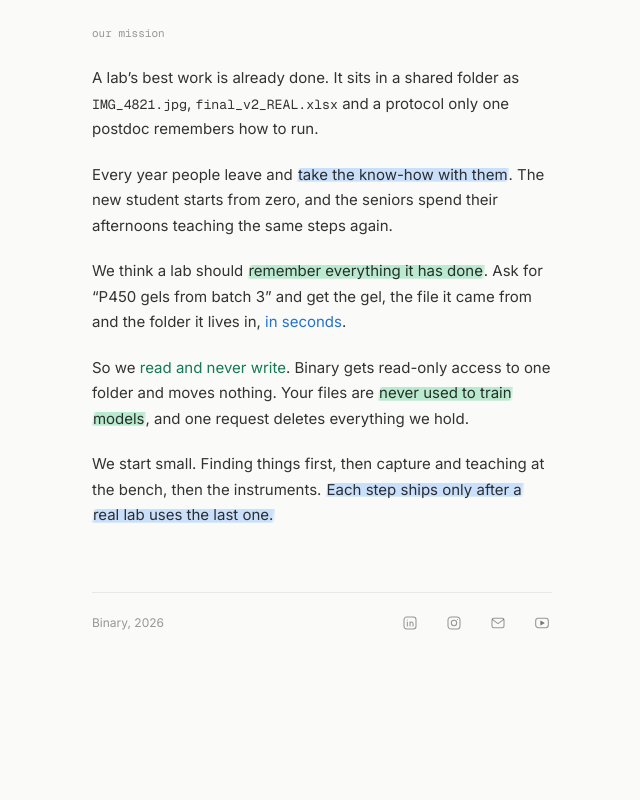
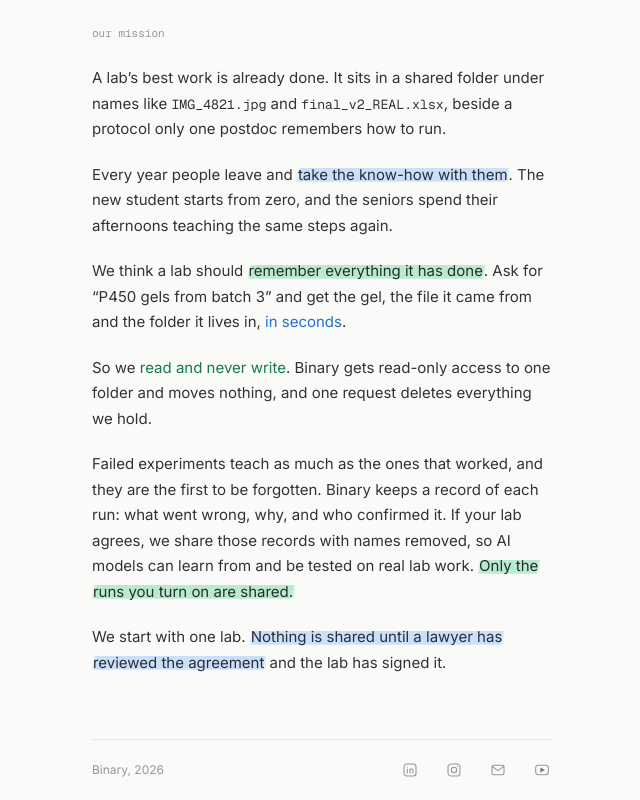
Before and after one commit to amanibobo/binary-labs, a Next.js app in the folder apps/landing/: page / in a window 1280 px wide. Shown: the part 351-1151 px from the top of the page, without its empty margins (318-958 px from the left). Before the commit the page ends 1004 px from the top, so only its background shows below. Built offline with nearby package versions, Linux system fonts and the light colour scheme; no server answers.

Commit message:
landing says when run records are shared, not that nothing trains models; fresh screenshots

```diff
--- a/apps/landing/app/page.tsx
+++ b/apps/landing/app/page.tsx
@@ -73,8 +73,8 @@ export default function Home() {
           </h2>
           <Highlights className="mt-6 space-y-5 text-[15px] leading-[1.7] text-black/80">
             <p>
-              A lab&rsquo;s best work is already done. It sits in a shared folder as <Mono>IMG_4821.jpg</Mono>,{" "}
-              <Mono>final_v2_REAL.xlsx</Mono> and a protocol only one postdoc remembers how to run.
+              A lab&rsquo;s best work is already done. It sits in a shared folder under names like <Mono>IMG_4821.jpg</Mono> and{" "}
+              <Mono>final_v2_REAL.xlsx</Mono>, beside a protocol only one postdoc remembers how to run.
             </p>
             <p>
               Every year people leave and <Mark tone="blue">take the know-how with them</Mark>. The new student starts from zero, and
@@ -85,12 +85,18 @@ export default function Home() {
               3&rdquo; and get the gel, the file it came from and the folder it lives in, <Ink tone="blue">in seconds</Ink>.
             </p>
             <p>
-              So we <Ink tone="green">read and never write</Ink>. Binary gets read-only access to one folder and moves nothing.
-              Your files are <Mark tone="green">never used to train models</Mark>, and one request deletes everything we hold.
+              So we <Ink tone="green">read and never write</Ink>. Binary gets read-only access to one folder and moves nothing,
+              and one request deletes everything we hold.
             </p>
             <p>
-              We start small. Finding things first, then capture and teaching at the bench, then the instruments.{" "}
-              <Mark tone="blue">Each step ships only after a real lab uses the last one.</Mark>
+              Failed experiments teach as much as the ones that worked, and they are the first to be forgotten. Binary keeps a
+              record of each run: what went wrong, why, and who confirmed it. If your lab agrees, we share those records with
+              names removed, so AI models can learn from and be tested on real lab work.{" "}
+              <Mark tone="green">Only the runs you turn on are shared.</Mark>
+            </p>
+            <p>
+              We start with one lab. <Mark tone="blue">Nothing is shared until a lawyer has reviewed the agreement</Mark> and the
+              lab has signed it.
             </p>
           </Highlights>
         </section>
--- a/apps/landing/scripts/screenshots.mjs
+++ b/apps/landing/scripts/screenshots.mjs
@@ -4,7 +4,7 @@ import { chromium } from "playwright";
 const url = process.env.LANDING_URL ?? "http://localhost:3200";
 const outDir = new URL("../screenshots/", import.meta.url);
 const widths = [1440, 390];
-const expectedGround = "rgb(245, 245, 245)";
+const expectedGround = "rgb(250, 250, 248)";
 
 await mkdir(outDir, { recursive: true });
 // The full Chromium build in new headless mode, so no separate headless-shell download is needed.
```
Also changed, not shown: apps/landing/screenshots/landing-1440.png, apps/landing/screenshots/landing-390.png.
